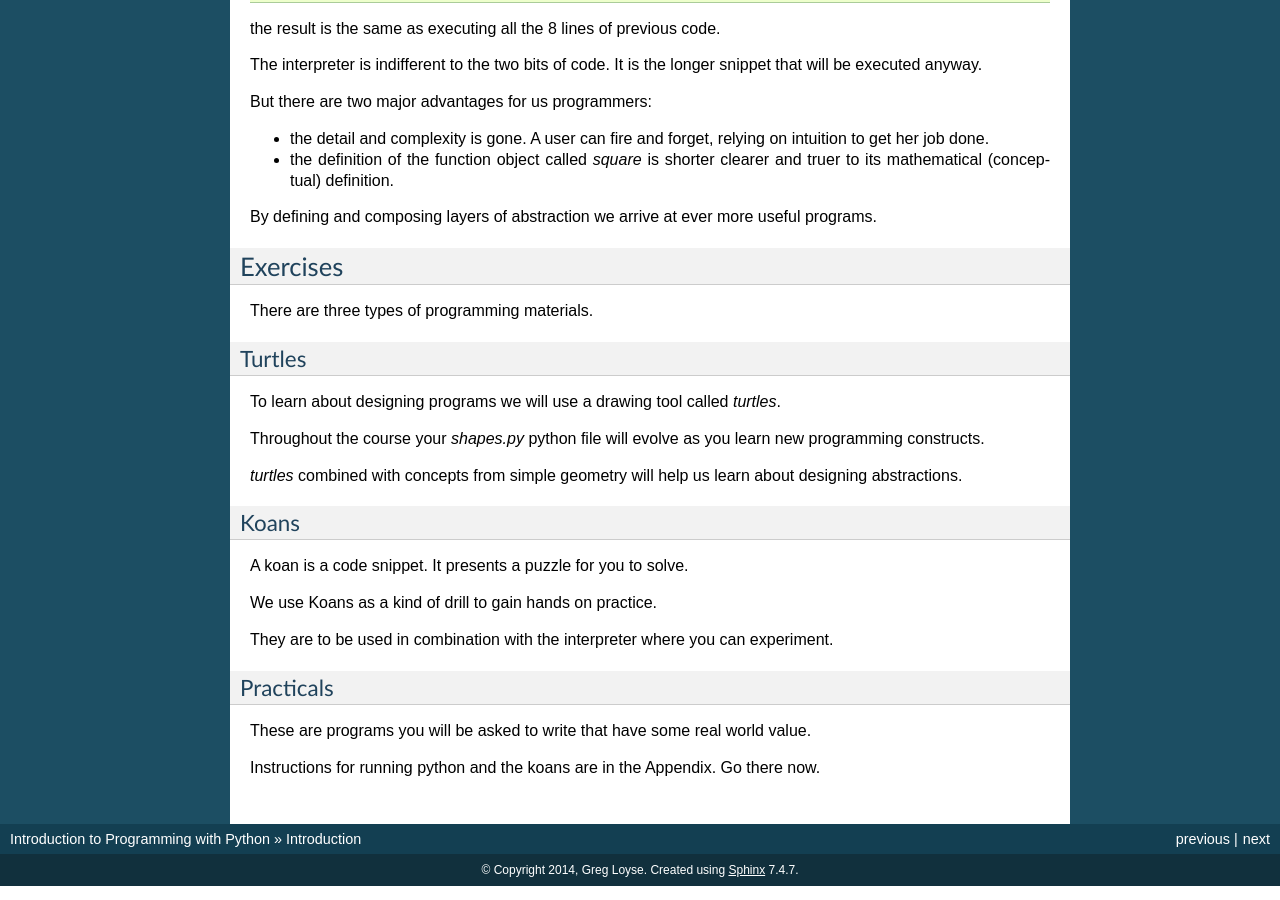
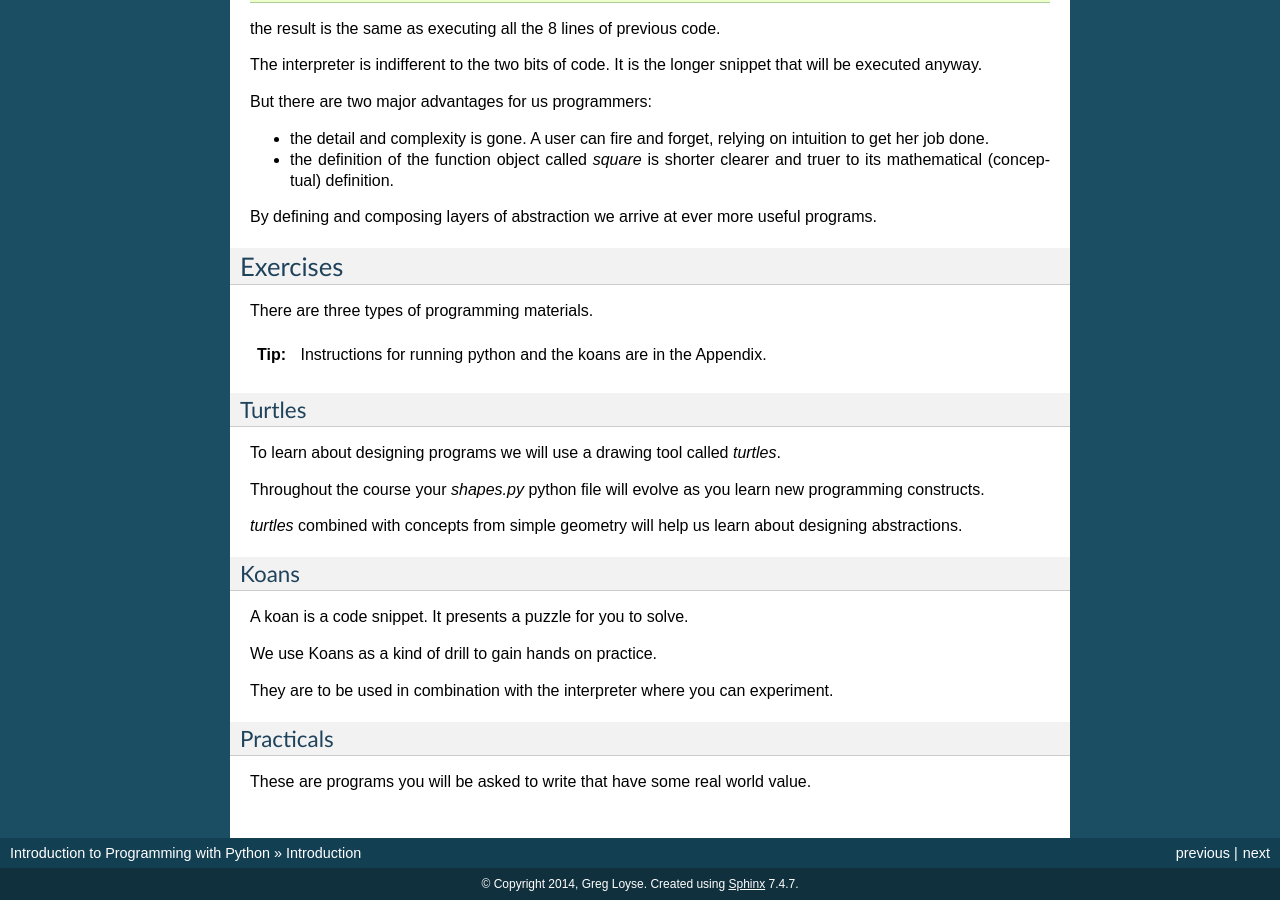
Before and after one commit to gu-lseg/intro-to-programming, a Sphinx documentation site: the page built from source/introduction.rst, in a window 1280 px wide and 900 px high, scrolled down 1564 px. Built offline with Sphinx 7.4.7, drawn with Linux system fonts in a browser that asks for light colours; some of the changed lines change nothing that is shown.

Commit message:
instrcs for py & koans

```diff
--- a/source/introduction.rst
+++ b/source/introduction.rst
@@ -107,6 +107,9 @@ Exercises
 
 There are three types of programming materials.
 
+.. tip::
+    Instructions for running python and the koans are in the Appendix.
+
 Turtles
 -------
 
@@ -132,7 +135,3 @@ Practicals
 ----------
 
 These are programs you will be asked to write that have some real world value.
-
-
-Instructions for running python and the koans are in the Appendix. Go there
-now.
```
